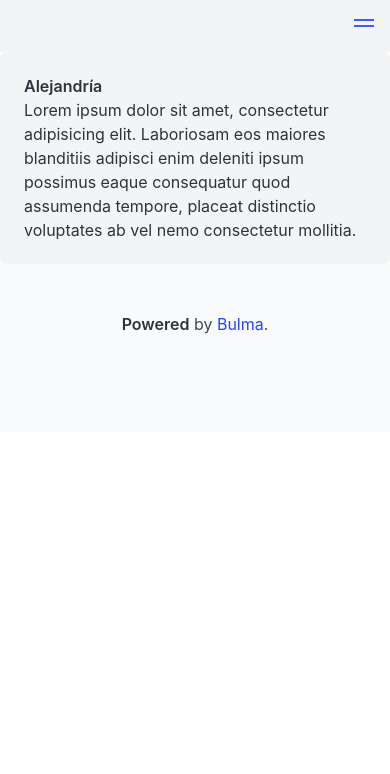
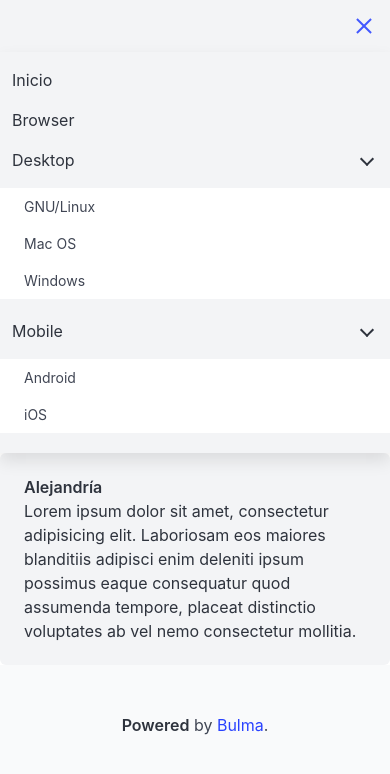
Before and after one commit to 4k1k0/alejandria-front, an Angular app: page / in a window 390 px wide. Both pictures are taken after a click on the button "menu". Shown: the top 774 px of the page. Built offline with nearby package versions, Linux system fonts and the light colour scheme.

Commit message:
Abre menú mobile
Se agrega el JS para la función de click del menú de hamburguesa

```diff
--- a/src/app/paginas/sitio/cabecera/cabecera.component.html
+++ b/src/app/paginas/sitio/cabecera/cabecera.component.html
@@ -2,7 +2,7 @@
 
   <!-- Hamburguesa -->
   <div class="navbar-brand">
-    <a role="button" class="navbar-burger burger" aria-label="menu" aria-expanded="false" data-target="navbarBasicExample">
+    <a role="button" class="navbar-burger burger" aria-label="menu" aria-expanded="false" data-target="navbarBasicExample" (click)="abrirMenu()">
       <span aria-hidden="true"></span>
       <span aria-hidden="true"></span>
       <span aria-hidden="true"></span>
@@ -10,7 +10,7 @@
   </div>
   <!-- Termina Hamburguesa -->
 
-  <div id="navbarBasicExample" class="navbar-menu">
+  <div id="navbar" class="navbar-menu">
 
     <div class="navbar-start">
       <a class="navbar-item" routerLink="">
--- a/src/app/paginas/sitio/cabecera/cabecera.component.ts
+++ b/src/app/paginas/sitio/cabecera/cabecera.component.ts
@@ -7,9 +7,16 @@ import { Component, OnInit } from '@angular/core';
 })
 export class CabeceraComponent implements OnInit {
 
-  constructor() { }
+  constructor() {}
 
   ngOnInit() {
   }
 
+  abrirMenu() {
+    let boton = document.querySelector('.burger');
+    let navbar = document.getElementById('navbar');
+    boton.classList.toggle('is-active')
+    navbar.classList.toggle('is-active');
+  }
+
 }
```
